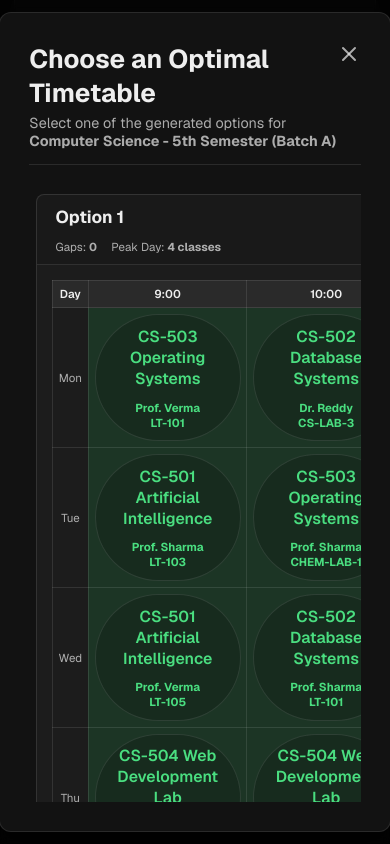
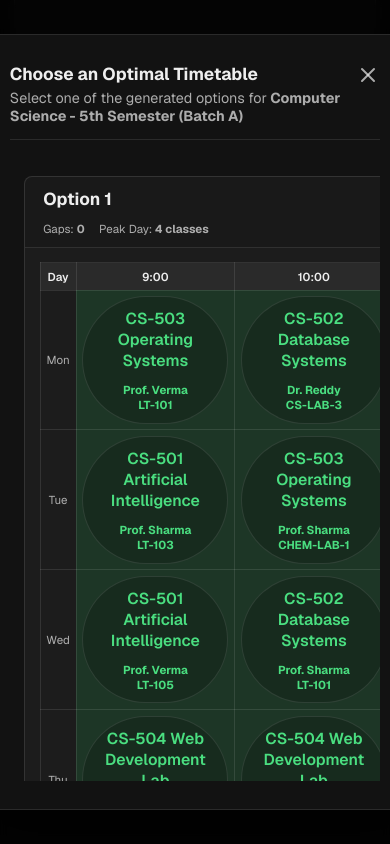
Before and after one commit to Shourya523/EduSch-Frontend, a React (Vite) app: page /admin-gentt in a window 390 px wide. Both pictures are taken after typing "Sample" into the empty fields and a click on the button "Generate Timetable". Shown: the part 1689-2533 px from the top of the page. Built offline with nearby package versions, Linux system fonts and the light colour scheme.

Commit message:
added hindi language support

```diff
--- a/src/components/TimetablePopup.css
+++ b/src/components/TimetablePopup.css
@@ -109,6 +109,7 @@
 .card-body-preview {
     padding: 1rem;
     flex-grow: 1;
+    overflow-x: auto; /* <-- THIS IS THE ONLY LINE ADDED TO FIX THE BUG */
 }
 
 .card-body-preview table {
@@ -168,8 +169,19 @@
     background-color: #16a34a;
 }
 
-/* Responsive Timetable Popup */
+/* Responsive Timetable Popup - I've also corrected the class name here */
 @media (max-width: 768px) {
-  .timetable-popup { width: 100%; max-width: none; left: 0; right: 0; margin: 0; border-radius: 12px 12px 0 0; bottom: 64px; }
-  .timetable-popup .content { padding: 12px; }
+  .popup-container { /* This now correctly targets the main container */
+      width: 95%;
+      height: 85vh;
+  }
+  .popup-content {
+      /* On mobile, stack cards vertically */
+      grid-template-columns: 1fr;
+      padding: 1rem;
+      gap: 1rem;
+  }
+  .popup-header h2 {
+      font-size: 1.2rem;
+  }
 }
```
